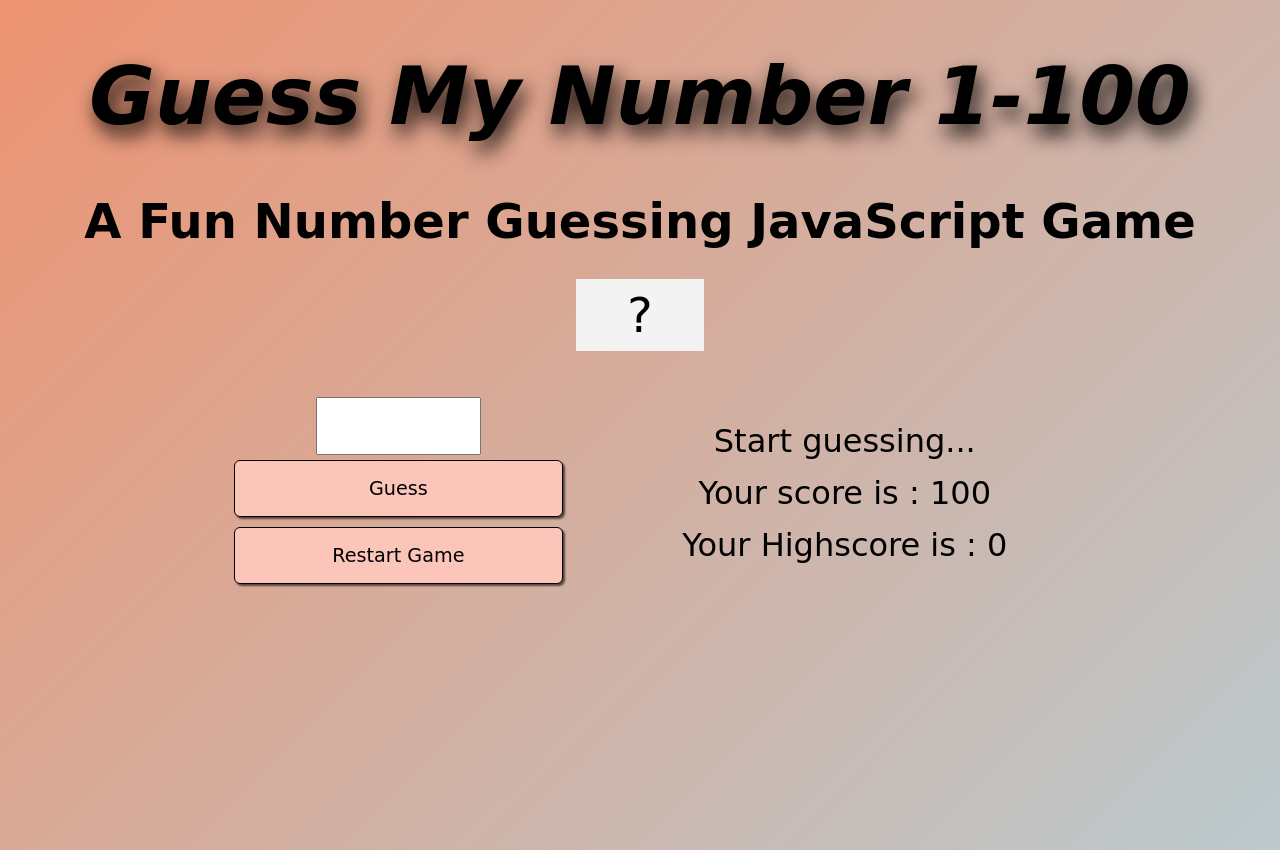
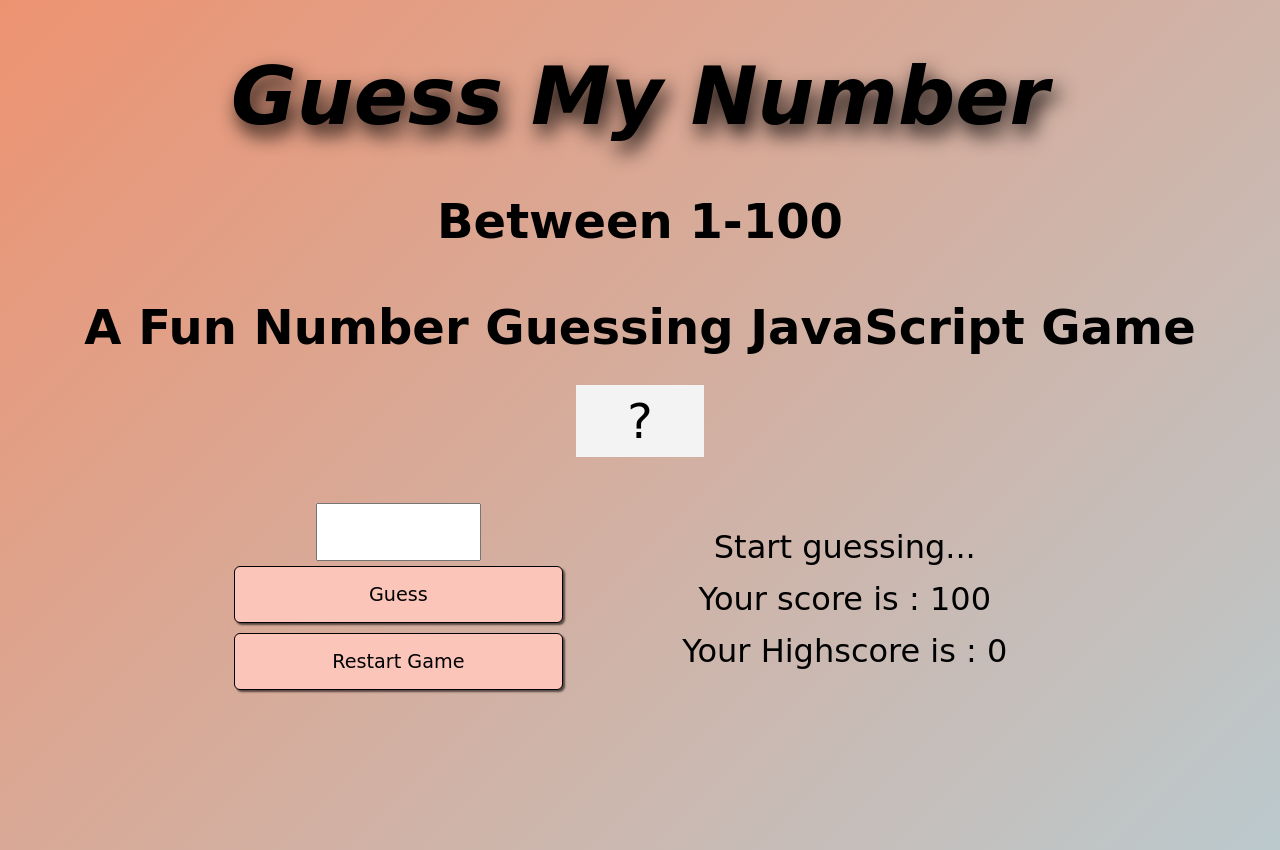
Before and after one commit to omer-yagci/Guess-Number-Game, a plain HTML site: page index.html in a window 1280 px wide. Drawn offline with Linux system fonts and the light colour scheme; a web font is replaced by a local one.

Commit message:
added text

```diff
--- a/index.html
+++ b/index.html
@@ -9,7 +9,8 @@
   </head>
   <body>
     <header id="header">
-      <h1>Guess My Number 1-100</h1>
+      <h1>Guess My Number</h1>
+      <h2>Between 1-100</h2>
       <h2>A Fun Number Guessing JavaScript Game</h2>
       <div class="secret-number">?</div>
     </header>
```
